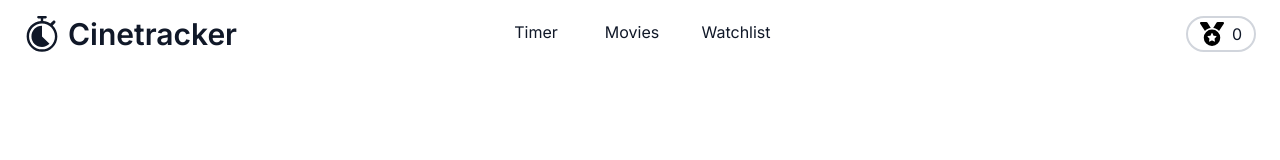
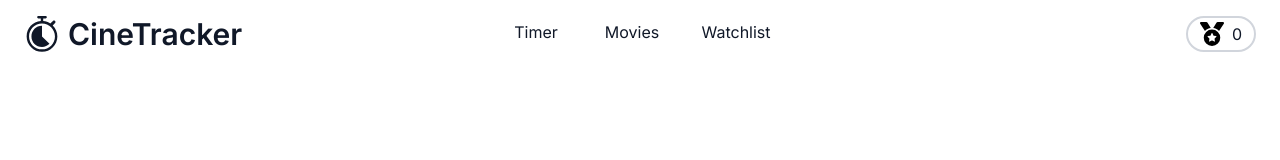
Before and after one commit to JohnPhillipO/cinema-track, a React (Vite) app: page / in a window 1280 px wide. Shown: the top 160 px of the page. Built offline with nearby package versions, Linux system fonts and the light colour scheme.

Commit message:
udpate readme.md

```diff
--- a/src/components/Navbar.jsx
+++ b/src/components/Navbar.jsx
@@ -13,7 +13,7 @@ export default function Navbar() {
         onClick={() => navigate("/")}
       >
         <RxLapTimer className="text-4xl" />
-        <h1 className="font-semibold">Cinetracker</h1>
+        <h1 className="font-semibold">CineTracker</h1>
       </div>
       <div className="absolute left-1/2 -translate-x-1/2">
         <nav className="hidden md:flex md:items-center md:justify-center md:gap-4">
```
Also changed, not shown: 1 other file (tests, documents, lock files or other folders).
